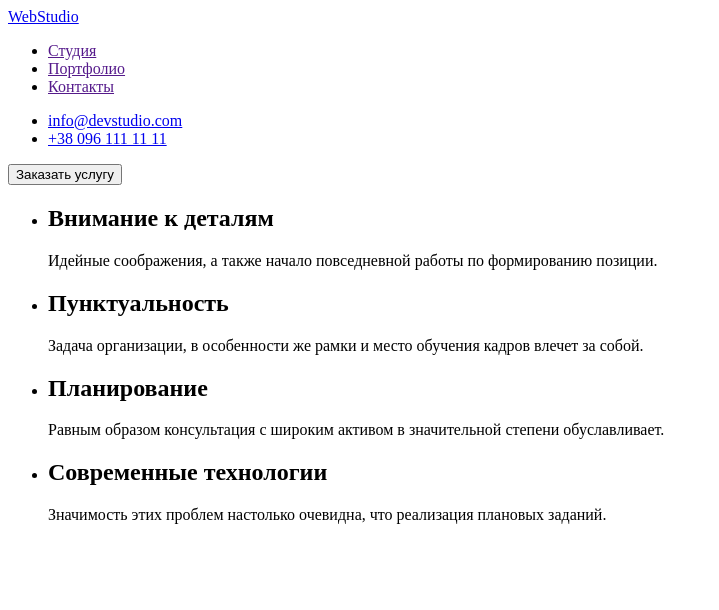
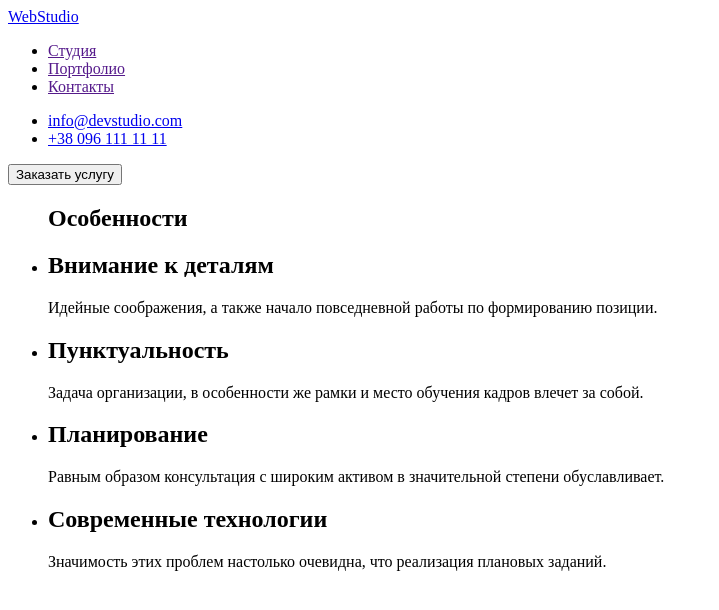
Before and after one commit to Kilivnik/goit-markup-hw-01, a plain HTML site: page index.html in a window 1280 px wide. Shown: the whole page, without its empty margins (0-719 px from the left). Drawn offline with Linux system fonts and the light colour scheme.

Commit message:
Changing the "Features" list
Added h1, which we will hide when styling. Section headings were designed by h2.

```diff
--- a/index.html
+++ b/index.html
@@ -29,23 +29,25 @@
      </div>
     <section>
          <ul>
+             <h1>Особенности</h1>
                 <li>
-                 <h1>Внимание к деталям</h1>
+                    <h2>Внимание к деталям</h2>
                     <p>Идейные соображения, а также начало повседневной работы по формированию позиции.</p>
                 </li>
                 <li>
-                 <h1>Пунктуальность</h1>
+                    <h2>Пунктуальность</h2>
                     <p>Задача организации, в особенности же рамки и место обучения кадров влечет за собой.</p>
                 </li>
                 <li>
-                 <h1>Планирование</h1>
+                    <h2>Планирование</h2>
                     <p>Равным образом консультация с широким активом в значительной степени обуславливает.</p>
                 </li>
                 <li>
-                 <h1>Современные технологии</h1>
+                    <h2>Современные технологии</h2>
                     <p>Значимость этих проблем настолько очевидна, что реализация плановых заданий.</p>
                 </li>
          </ul>
     </section>
+
 </body>
 </html>
```
Lines whose indentation alone changed are shown as unchanged.
